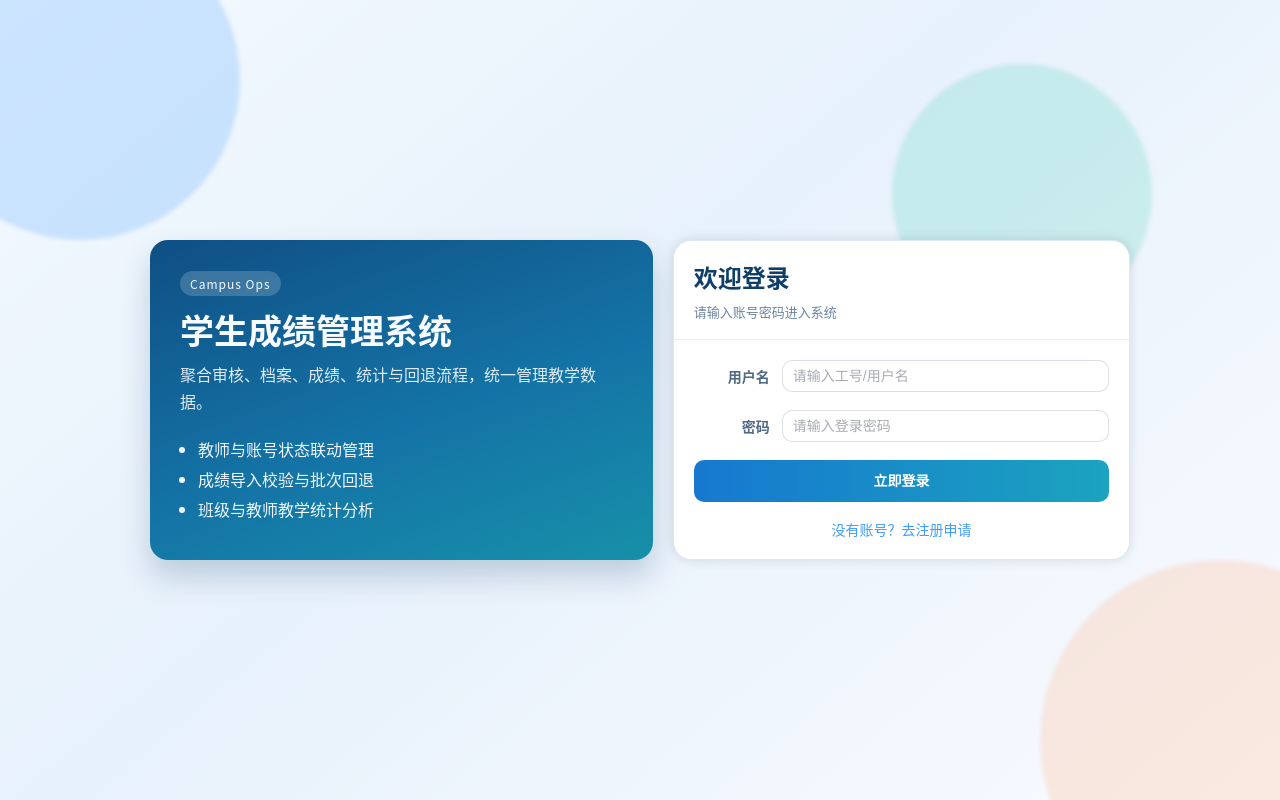
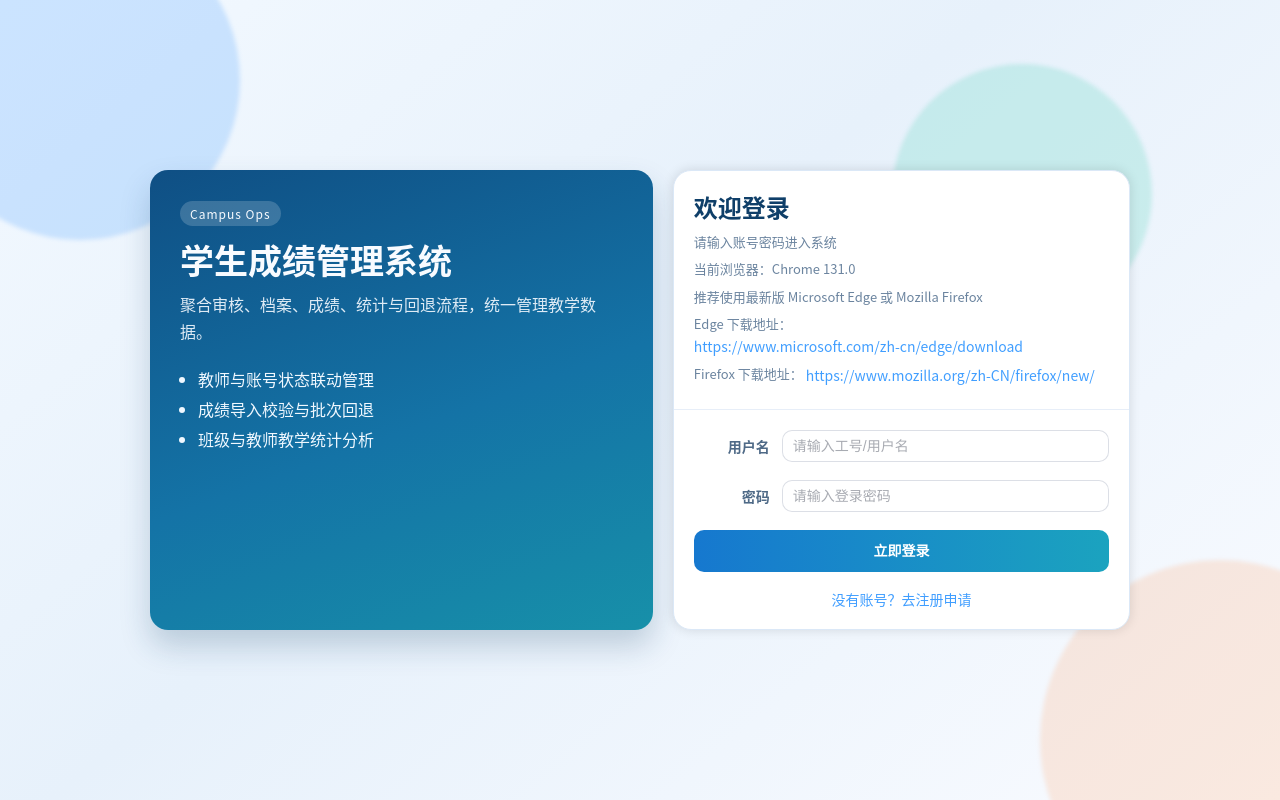
Before and after one commit to scolenchris/student_sys, a Vue app: page / in a window 1280 px wide. Built offline with nearby package versions, Linux system fonts and the light colour scheme; no server answers.

Commit message:
v4.3feat: 添加浏览器检测与推荐信息，优化用户登录体验

```diff
--- a/src/views/Login.vue
+++ b/src/views/Login.vue
@@ -23,8 +23,45 @@
           <div class="card-header">
             <h2>{{ isRegister ? "新用户注册申请" : "欢迎登录" }}</h2>
             <p>{{ isRegister ? "提交后等待管理员审核" : "请输入账号密码进入系统" }}</p>
+            <p class="browser-meta">
+              当前浏览器：{{ browserInfo.name }} {{ browserInfo.version }}
+            </p>
+            <div class="browser-recommend">
+              <p>推荐使用最新版 Microsoft Edge 或 Mozilla Firefox</p>
+              <p>
+                Edge 下载地址：
+                <el-link
+                  :href="edgeDownloadUrl"
+                  target="_blank"
+                  rel="noopener noreferrer"
+                  type="primary"
+                >
+                  {{ edgeDownloadUrl }}
+                </el-link>
+              </p>
+              <p>
+                Firefox 下载地址：
+                <el-link
+                  :href="firefoxDownloadUrl"
+                  target="_blank"
+                  rel="noopener noreferrer"
+                  type="primary"
+                >
+                  {{ firefoxDownloadUrl }}
+                </el-link>
+              </p>
+            </div>
           </div>
         </template>
+
+        <el-alert
+          v-if="!browserInfo.supported"
+          class="browser-alert"
+          type="error"
+          show-icon
+          :closable="false"
+          :title="browserInfo.message"
+        />
 
         <el-form :model="form" label-width="88px">
           <div v-if="isRegister">
@@ -58,6 +95,7 @@
               type="primary"
               @click="handleSubmit"
               :loading="loading"
+              :disabled="!browserInfo.supported"
             >
               {{ isRegister ? "提交申请" : "立即登录" }}
             </el-button>
@@ -98,6 +136,14 @@ const router = useRouter();
 const isRegister = ref(false);
 const loading = ref(false);
 const allowRegister = ref(true);
+const edgeDownloadUrl = "https://www.microsoft.com/zh-cn/edge/download";
+const firefoxDownloadUrl = "https://www.mozilla.org/zh-CN/firefox/new/";
+const browserInfo = ref({
+  name: "检测中",
+  version: "-",
+  supported: true,
+  message: "",
+});
 
 const form = reactive({
   username: "",
@@ -106,8 +152,83 @@ const form = reactive({
   role: "teacher",
 });
 
+function getMajorVersion(versionText) {
+  const major = Number(String(versionText).split(".")[0]);
+  return Number.isFinite(major) ? major : 0;
+}
+
+function detectBrowser() {
+  const ua = navigator.userAgent;
+  const rules = {
+    Chrome: 90,
+    Edge: 90,
+    Firefox: 88,
+    Safari: 14,
+    Opera: 76,
+  };
+
+  let name = "未知浏览器";
+  let version = "0";
+
+  if (/MSIE\s|Trident\//i.test(ua)) {
+    const match = ua.match(/(MSIE\s|rv:)(\d+(\.\d+)?)/i);
+    name = "IE";
+    version = match?.[2] || "0";
+  } else if (/Edg\/(\d+(\.\d+)?)/i.test(ua)) {
+    const match = ua.match(/Edg\/(\d+(\.\d+)?)/i);
+    name = "Edge";
+    version = match?.[1] || "0";
+  } else if (/Edge\/(\d+(\.\d+)?)/i.test(ua)) {
+    const match = ua.match(/Edge\/(\d+(\.\d+)?)/i);
+    name = "Edge Legacy";
+    version = match?.[1] || "0";
+  } else if (/Firefox\/(\d+(\.\d+)?)/i.test(ua)) {
+    const match = ua.match(/Firefox\/(\d+(\.\d+)?)/i);
+    name = "Firefox";
+    version = match?.[1] || "0";
+  } else if (/OPR\/(\d+(\.\d+)?)/i.test(ua)) {
+    const match = ua.match(/OPR\/(\d+(\.\d+)?)/i);
+    name = "Opera";
+    version = match?.[1] || "0";
+  } else if (/Chrome\/(\d+(\.\d+)?)/i.test(ua)) {
+    const match = ua.match(/Chrome\/(\d+(\.\d+)?)/i);
+    name = "Chrome";
+    version = match?.[1] || "0";
+  } else if (
+    /Safari\/(\d+(\.\d+)?)/i.test(ua) &&
+    /Version\/(\d+(\.\d+)?)/i.test(ua)
+  ) {
+    const match = ua.match(/Version\/(\d+(\.\d+)?)/i);
+    name = "Safari";
+    version = match?.[1] || "0";
+  }
+
+  let supported = true;
+  let message = "";
+  const major = getMajorVersion(version);
+
+  if (name === "IE" || name === "Edge Legacy") {
+    supported = false;
+  } else if (Object.prototype.hasOwnProperty.call(rules, name)) {
+    supported = major >= rules[name];
+  }
+
+  if (!supported) {
+    message =
+      `检测到 ${name} ${version}，当前浏览器不支持本系统。` +
+      "请改用最新版 Microsoft Edge 或 Mozilla Firefox。";
+  }
+
+  return { name, version, supported, message };
+}
+
 // 初始化注册开关状态。请求失败时默认保持可注册，避免页面闪烁。
 onMounted(async () => {
+  browserInfo.value = detectBrowser();
+  if (!browserInfo.value.supported) {
+    ElMessage.error("当前浏览器版本不受支持，请更换后再登录");
+  }
+
   try {
     const res = await getRegisterConfig();
     allowRegister.value = res.data.allow_register;
@@ -271,6 +392,27 @@ const handleSubmit = async () => {
   font-size: 13px;
 }
 
+.browser-meta {
+  margin-top: 10px;
+  color: #3f5f7f;
+}
+
+.browser-recommend {
+  margin-top: 8px;
+  color: #4f6883;
+  font-size: 12px;
+  line-height: 1.7;
+}
+
+.browser-recommend p {
+  margin: 4px 0;
+  word-break: break-all;
+}
+
+.browser-alert {
+  margin-bottom: 16px;
+}
+
 .btn-group {
   margin-top: 4px;
 }
```
